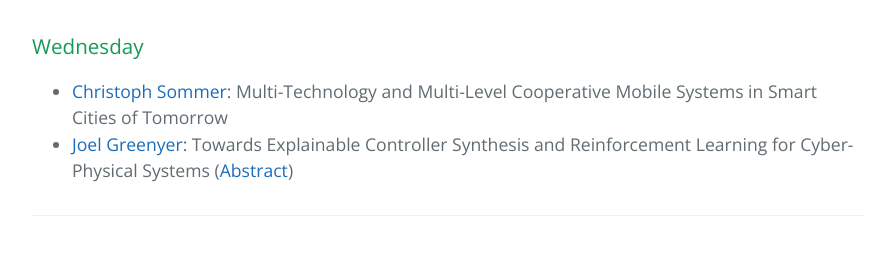
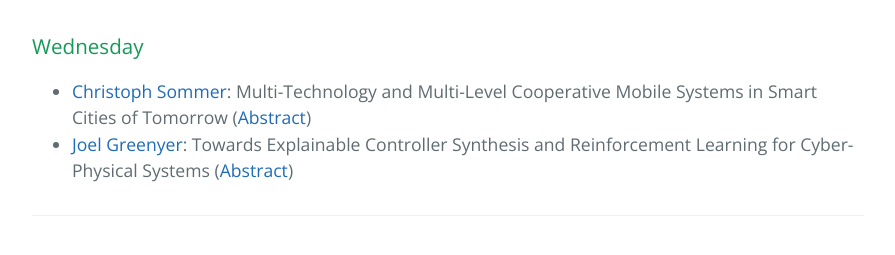
Before and after one commit to thomas-vogel/ES4CPS, a Jekyll site: the page built from program.md, in a window 1280 px wide and 900 px high, scrolled down 1936 px. Shown: the part 604-859 px from the top of the window, without its empty margins (192-1087 px from the left). Built offline with Jekyll 4.4.1, drawn with Linux system fonts in a browser that asks for light colours.

Commit message:
Add abstract.

```diff
--- a/program.md
+++ b/program.md
@@ -55,5 +55,5 @@ with NuSMV ([Abstract](abstracts/Blumreiter.pdf))
 
 ### Wednesday
 
-* [Christoph Sommer](http://www.ccs-labs.org/~sommer/){:target="_blank"}: Multi-Technology and Multi-Level Cooperative Mobile Systems in Smart Cities of Tomorrow
+* [Christoph Sommer](http://www.ccs-labs.org/~sommer/){:target="_blank"}: Multi-Technology and Multi-Level Cooperative Mobile Systems in Smart Cities of Tomorrow ([Abstract](abstracts/Sommer.pdf))
 * [Joel Greenyer](http://jgreen.de/){:target="_blank"}: Towards Explainable Controller Synthesis and Reinforcement Learning for Cyber-Physical Systems ([Abstract](abstracts/Greenyer.pdf))
```
Also changed, not shown: 1 other file.
